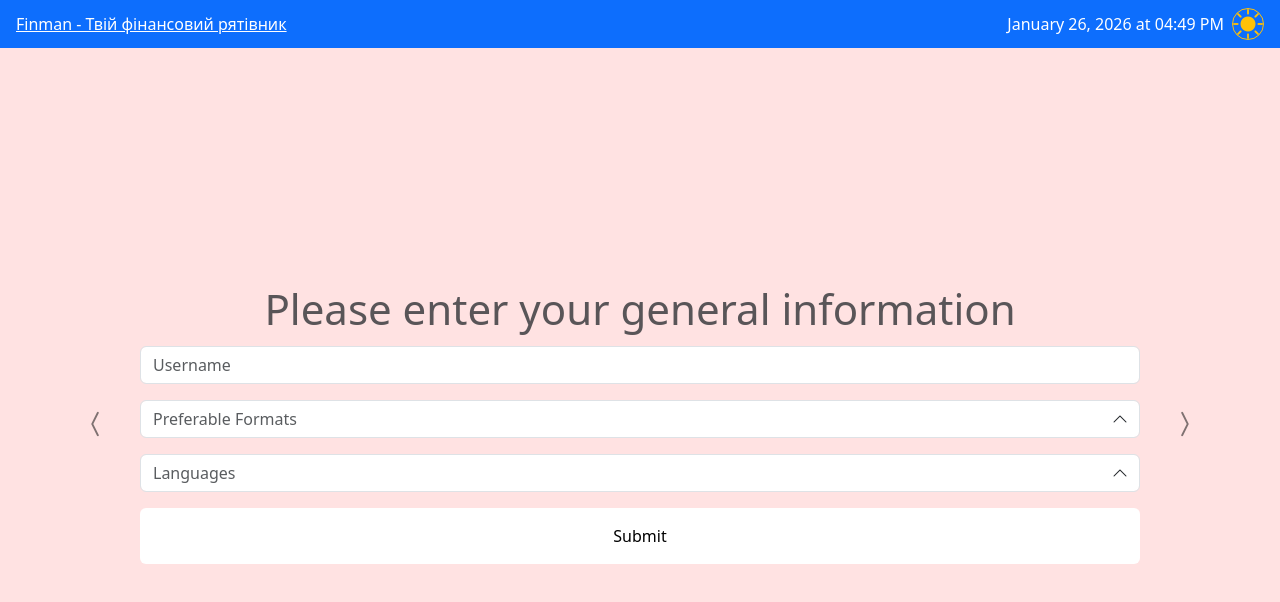
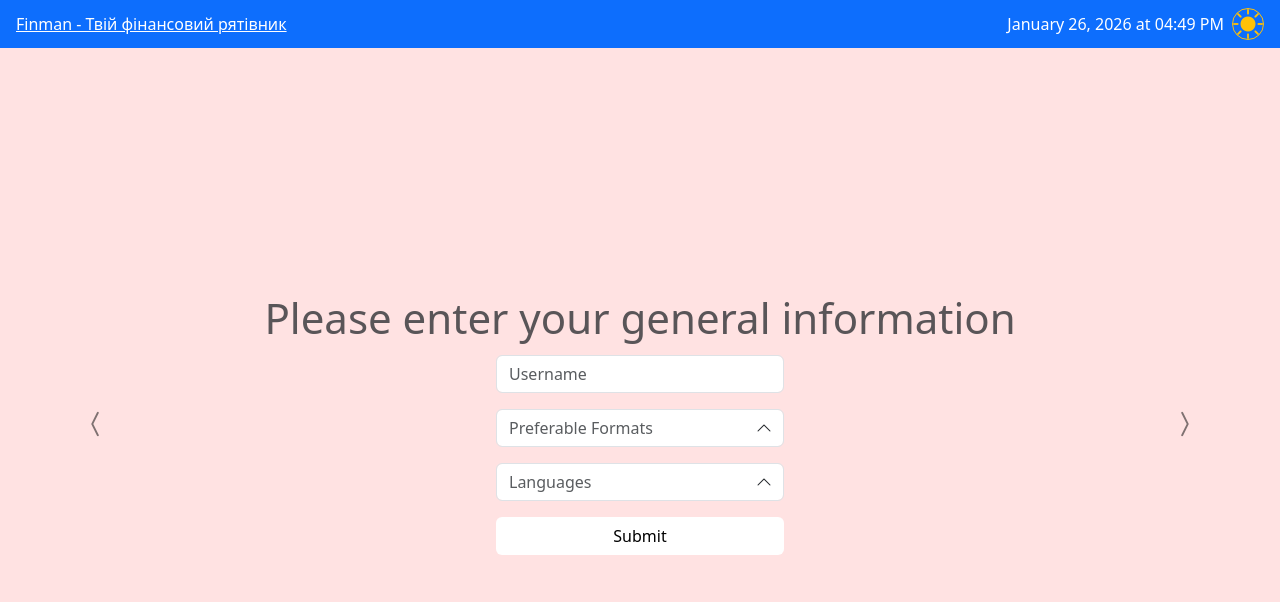
Before and after one commit to oleksandriia-it-team/finman, a Next.js app: page / in a window 1280 px wide. Shown: the top 602 px of the page. Built offline with nearby package versions, Linux system fonts and the light colour scheme.

Commit message:
fix styles in sign up page

```diff
--- a/src/client/features/auth/first-page/form-component/registration-form-component.tsx
+++ b/src/client/features/auth/first-page/form-component/registration-form-component.tsx
@@ -40,7 +40,7 @@ export default function RegistrationFormComponent() {
     <div className="w-full h-full px-35">
       <FormProvider {...methods}>
         <form
-          className="mx-[50] my-form flex flex-col align-center h-full gap-3 justify-center"
+          className="mx-[50] my-form flex flex-col align-center h-full gap-3 items-center justify-center"
           onSubmit={onSubmit}
         >
           <div className="text-5xl text-center">
@@ -49,11 +49,11 @@ export default function RegistrationFormComponent() {
           <ControlledInput
             name="userName"
             placeholder="Username"
-            className="min-w-50"
+            className="min-w-50 max-w-72 w-full"
           />
           <ControlledDropdown
-            className="min-w-50"
-            wrapperClassName="min-w-50"
+            className="min-w-50 max-w-72 w-full"
+            wrapperClassName="w-full"
             name="preferableLocale"
             placeholder="Preferable Formats"
             options={formats}
@@ -61,8 +61,8 @@ export default function RegistrationFormComponent() {
             onChange={(value) => setValue1(value)}
           />
           <ControlledDropdown
-            className="min-w-50"
-            wrapperClassName="min-w-50"
+            className="min-w-50 max-w-72 w-full"
+            wrapperClassName="w-full"
             name="language"
             placeholder="Languages"
             options={languages}
@@ -71,7 +71,7 @@ export default function RegistrationFormComponent() {
           />
           <Button
             type="submit"
-            className=" h-14 min-w-50"
+            className="w-full min-w-50 max-w-72"
             variant="default"
           >
             Submit
--- a/src/client/shared/сomponents/controlled-fields/controlled-dropdown/controlled-dropdown.tsx
+++ b/src/client/shared/сomponents/controlled-fields/controlled-dropdown/controlled-dropdown.tsx
@@ -3,7 +3,12 @@ import clsx from 'clsx';
 import Dropdown from '../../fields/dropdown/dropdown';
 import { ControlledDropdownProps } from '../props/controlled-dropdown.props';
 
-export default function ControlledDropdown<T>({ name, className, ...props }: ControlledDropdownProps<T>) {
+export default function ControlledDropdown<T>({
+  name,
+  className,
+  inputClassName,
+  ...props
+}: ControlledDropdownProps<T>) {
   const { control } = useFormContext();
 
   return (
@@ -11,15 +16,18 @@ export default function ControlledDropdown<T>({ name, className, ...props }: Con
       name={name}
       control={control}
       render={({ field, fieldState }) => {
-        const classes = clsx(className, fieldState.invalid && 'is-invalid');
+        const inputClasses = clsx(inputClassName, fieldState.invalid && 'is-invalid');
+        const wrapperClasses = clsx(className, 'flex flex-col items-center justify-center');
+
+        console.log(inputClasses);
 
         return (
-          <div className="flex flex-col w-full">
+          <div className={wrapperClasses}>
             <Dropdown
               {...props}
               value={field.value}
               onChange={(val) => field.onChange(val)}
-              className={classes}
+              className={inputClasses}
               id={field.name}
             />
             {fieldState.error && <p className="invalid-feedback">{fieldState.error.message}</p>}
--- a/src/client/shared/сomponents/controlled-fields/controlled-input/controled-input-component.tsx
+++ b/src/client/shared/сomponents/controlled-fields/controlled-input/controled-input-component.tsx
@@ -6,19 +6,20 @@ import { Controller, useFormContext } from 'react-hook-form';
 import Input from '../../fields/input/input';
 
 // TODO update later
-export default function ControlledInput({ name, className, ...props }: ControlledInputProps) {
+export default function ControlledInput({ name, className, inputClassName, ...props }: ControlledInputProps) {
   const { control } = useFormContext();
   return (
     <Controller
       name={name}
       control={control}
       render={({ field, fieldState }) => {
-        const classes = clsx(className, fieldState.invalid && 'is-invalid');
+        const inputClasses = clsx(inputClassName, fieldState.invalid && 'is-invalid');
+        const wrapperClasses = clsx(className, 'flex flex-col items-center justify-center');
         return (
-          <div className="flex flex-col items-center justify-center">
+          <div className={wrapperClasses}>
             <Input
               {...props}
-              className={classes}
+              className={inputClasses}
               value={field.value ?? ''}
               onChange={(value) => field.onChange(value)}
             />
--- a/src/client/shared/сomponents/controlled-fields/props/controlled-dropdown.props.ts
+++ b/src/client/shared/сomponents/controlled-fields/props/controlled-dropdown.props.ts
@@ -8,4 +8,7 @@ type ControlledLazyProps<T> = Omit<InputDefaultProps, 'value' | 'onChange'> &
 type ControlledDefaultProps<T> = Omit<InputDefaultProps, 'value' | 'onChange'> &
   DefaultDropdownInputProps<T> & { lazy?: false };
 
-export type ControlledDropdownProps<T> = InputControlProps & (ControlledLazyProps<T> | ControlledDefaultProps<T>);
+export type ControlledDropdownProps<T> = InputControlProps &
+  (ControlledLazyProps<T> | ControlledDefaultProps<T>) & {
+    inputClassName?: string;
+  };
--- a/src/client/shared/сomponents/controlled-fields/props/controlled-input.props.ts
+++ b/src/client/shared/сomponents/controlled-fields/props/controlled-input.props.ts
@@ -1,4 +1,7 @@
 import { InputDefaultProps } from '../../../props/input-default.props';
 import { InputControlProps } from '../../../props/input-control.props';
 
-export type ControlledInputProps = InputDefaultProps & InputControlProps;
+export type ControlledInputProps = InputDefaultProps &
+  InputControlProps & {
+    inputClassName?: string;
+  };
--- a/src/client/shared/сomponents/stepper/props/stepper.props.ts
+++ b/src/client/shared/сomponents/stepper/props/stepper.props.ts
@@ -4,4 +4,5 @@ export interface StepperProps extends ComponentDefaultProps {
   setStep: (newStep: number) => void;
   currentStep: number;
   fullSize?: boolean;
+  nextStepOnlyOnButtonClick?: boolean;
 }
--- a/src/client/shared/сomponents/stepper/stepper.tsx
+++ b/src/client/shared/сomponents/stepper/stepper.tsx
@@ -11,6 +11,7 @@ export default function Stepper({
   setStep,
   currentStep,
   fullSize = true,
+  nextStepOnlyOnButtonClick = true,
 }: StepperProps & ChildrenComponentProps) {
   const classes = useMemo(() => clsx('carousel', 'slide', fullSize && 'size-full', className), [className, fullSize]);
   const carouselInnerClasses = useMemo(
@@ -20,6 +21,28 @@ export default function Stepper({
 
   const stepItemsCount = Children.count(children);
 
+  const prevButton = (
+    <IconButton
+      icon="chevron-compact-left"
+      size="large"
+      variant="default"
+      className={nextStepOnlyOnButtonClick ? '' : 'carousel-control-prev'}
+      bgNone={true}
+      onClick={() => setStep((currentStep - 1 + stepItemsCount) % stepItemsCount)}
+    />
+  );
+
+  const nextButton = (
+    <IconButton
+      icon="chevron-compact-right"
+      size="large"
+      variant="default"
+      className={nextStepOnlyOnButtonClick ? '' : 'carousel-control-next'}
+      bgNone={true}
+      onClick={() => setStep((currentStep + 1) % stepItemsCount)}
+    />
+  );
+
   return (
     <div
       className={classes}
@@ -27,23 +50,13 @@ export default function Stepper({
     >
       <div className={carouselInnerClasses}>{children}</div>
 
-      <IconButton
-        icon="chevron-compact-left"
-        size="large"
-        className="carousel-control-prev"
-        variant="default"
-        bgNone={true}
-        onClick={() => setStep((currentStep - 1 + stepItemsCount) % stepItemsCount)}
-      />
+      {nextStepOnlyOnButtonClick && <div className="carousel-control-prev">{prevButton}</div>}
 
-      <IconButton
-        icon="chevron-compact-right"
-        size="large"
-        className="carousel-control-next"
-        variant="default"
-        bgNone={true}
-        onClick={() => setStep((currentStep + 1) % stepItemsCount)}
-      />
+      {!nextStepOnlyOnButtonClick && prevButton}
+
+      {nextStepOnlyOnButtonClick && <div className="carousel-control-next">{nextButton}</div>}
+
+      {!nextStepOnlyOnButtonClick && nextButton}
     </div>
   );
 }
```
